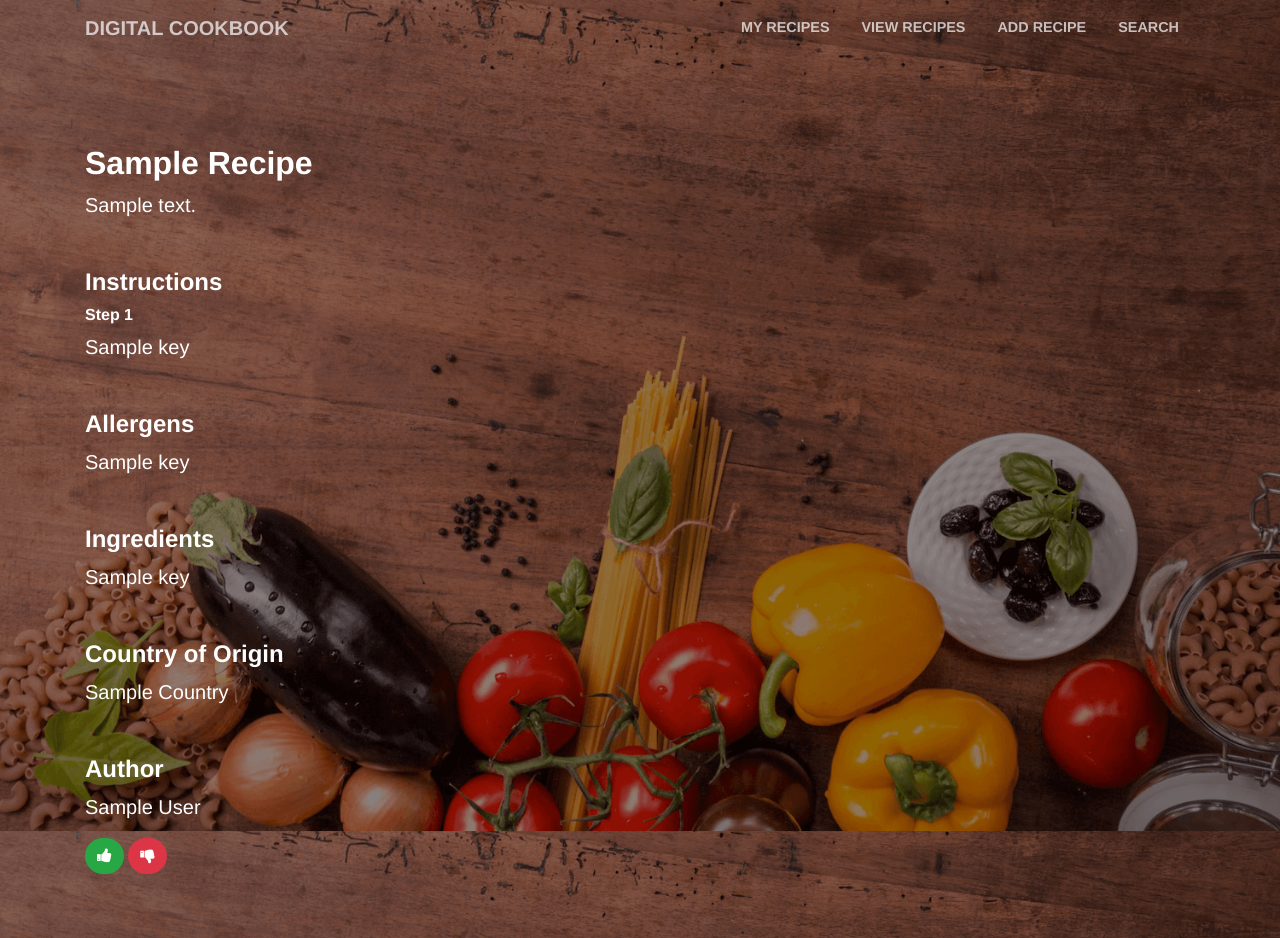
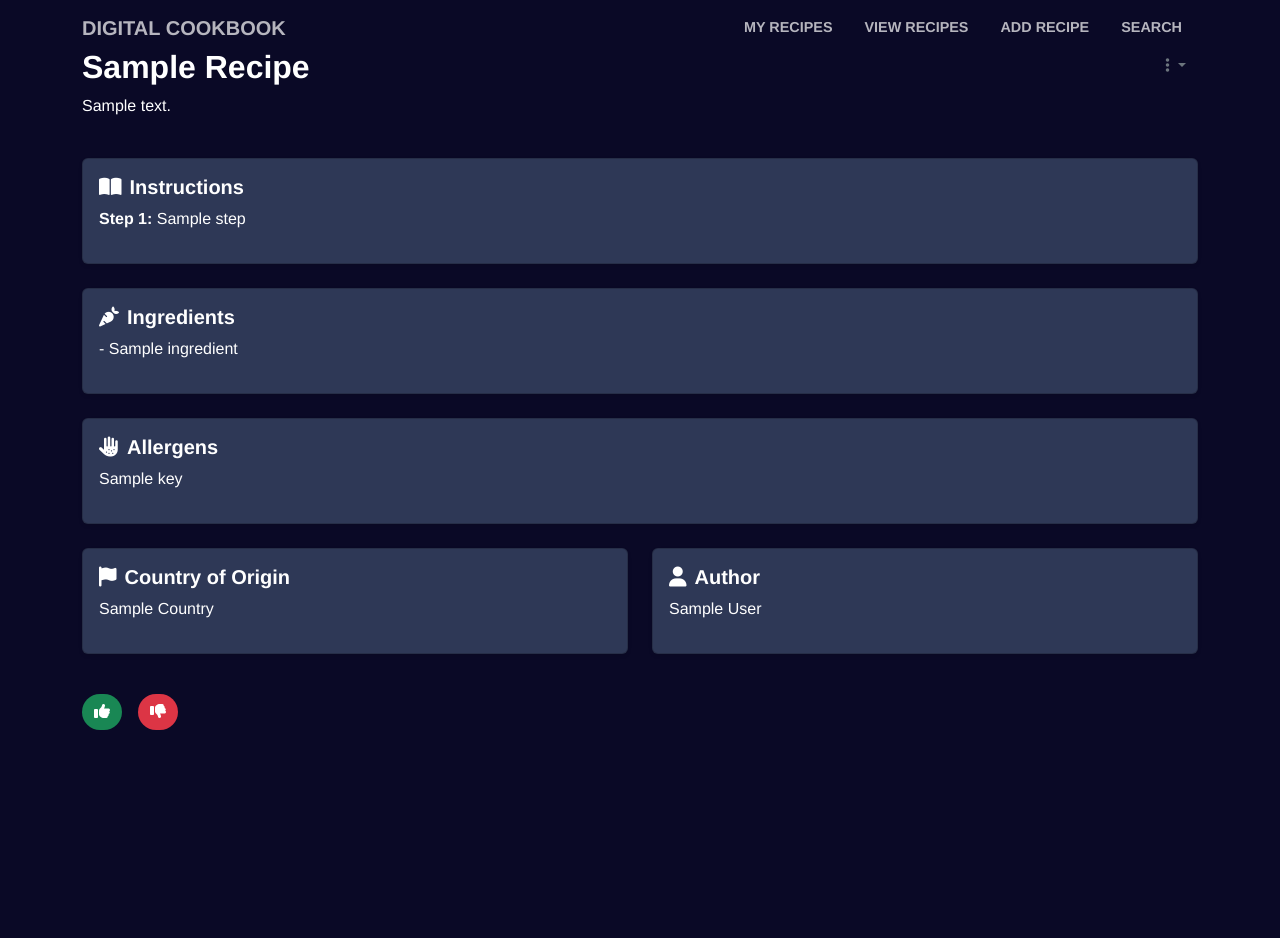
Before and after one commit to Nguyendacdien/ProjectC, a Flask app: a page that uses templates/base.html in a window 1280 px wide. After the commit the page ends 730 px from the top, so only its background shows below. Run offline with Flask 2, Linux system fonts and the light colour scheme; a database or web service that is not in the repository returns one stand-in record (values such as "Sample title"); some libraries are stand-ins or nearby versions.

Commit message:
Sua Template

```diff
--- a/app.py
+++ b/app.py
@@ -1,4 +1,5 @@
 import os
+import json
 from os import environ
 from flask import Flask, render_template, redirect, request, url_for, jsonify, flash
 from flask_pymongo import PyMongo, pymongo
@@ -130,16 +131,22 @@
 
     # Thêm điều kiện is_public: true vào các truy vấn sort
     sort_default = recipes.find({"is_public": True, '_id': {'$gte': last_id}}).sort([("_id", 1)]).limit(limit)
-    sort_country = recipes.find({"is_public": True, '_id': {'$gte': last_id}}).sort([("country", 1), ("name", 1)]).limit(limit)
     sort_name = recipes.find({"is_public": True, '_id': {'$gte': last_id}}).sort([("name", 1)]).limit(limit)
     sort_upvotes = recipes.find({"is_public": True, '_id': {'$gte': last_id}}).sort([("upvotes", pymongo.DESCENDING), ("name", 1)]).limit(limit)
     sort_downvotes = recipes.find({"is_public": True, '_id': {'$gte': last_id}}).sort([("downvotes", pymongo.DESCENDING), ("name", 1)]).limit(limit)
     sort_author = recipes.find({"is_public": True, '_id': {'$gte': last_id}}).sort([("author", 1), ("name", 1)]).limit(limit)
 
+    # Đọc dữ liệu từ countries.json
+    with open('data/countries.json', 'r', encoding='utf-8') as f:
+        countries_data = json.load(f)
+
+    # Lấy danh sách tên quốc gia (bỏ mục đầu tiên "Choose a Country of Origin")
+    countries = [country['name'] for country in countries_data if country['name'] != "Choose a Country of Origin"]
+
     return render_template("recipes.html", author=sort_author,
                            default=sort_default, name=sort_name, upvotes=sort_upvotes,
-                           downvotes=sort_downvotes, country=sort_country, url_list=url_list,
-                           pages=pages, username=username)
+                           downvotes=sort_downvotes, url_list=url_list,
+                           pages=pages, username=username, countries=countries)
 
 #tạo route my recipes
 @app.route('/<username>/my_recipes')
@@ -150,6 +157,7 @@
 
     recipes = mongo.db.recipes
     user_recipes = recipes.find({"author": username})
+
 
     return render_template("my_recipes.html", recipes=user_recipes, username=username)
 
--- a/static/css/creative.css
+++ b/static/css/creative.css
@@ -6,7 +6,8 @@
   height: 100%;
   margin: 0;
   padding: 0;
-  background: url('/static/img/header-min.png') no-repeat center center fixed;
+  /* background: url('/static/img/header-min.jpg') no-repeat center center fixed; */
+  background-color: #0A0926;
   -webkit-background-size: cover;
   -moz-background-size: cover;
   background-size: cover;
@@ -222,7 +224,7 @@
 .recipe-page {
   /* set padding */
 
-  padding-top: 5em;
+  padding-top: 00;
 
 }
 
--- a/templates/base.html
+++ b/templates/base.html
@@ -4,11 +4,13 @@
 <head>
   <!-- CSS -->
   <link rel="stylesheet" href="/static/css/bootstrap.css" />
-  <link href="https://stackpath.bootstrapcdn.com/font-awesome/4.7.0/css/font-awesome.min.css" rel="stylesheet">
+  <link href="https://cdn.jsdelivr.net/npm/bootstrap@5.3.0/dist/css/bootstrap.min.css" rel="stylesheet">
+  <script src="https://cdn.jsdelivr.net/npm/bootstrap@5.3.0/dist/js/bootstrap.bundle.min.js"></script>
 
   <!-- Fonts -->
   <link href='https://fonts.googleapis.com/css?family=Open+Sans|Merriweather:300italic,400italic,600italic,700italic,800italic,400,300,600,700,800' rel='stylesheet' type='text/css'>
-
+  <link rel="stylesheet" href="https://cdnjs.cloudflare.com/ajax/libs/font-awesome/6.0.0-beta3/css/all.min.css">
+  <link href="https://cdnjs.cloudflare.com/ajax/libs/font-awesome/6.4.0/css/all.min.css" rel="stylesheet">
 
   <!-- Plugin CSS -->
   <link rel="stylesheet" href="https://cdnjs.cloudflare.com/ajax/libs/magnific-popup.js/1.1.0/magnific-popup.css" />
--- a/templates/login.html
+++ b/templates/login.html
@@ -11,7 +11,7 @@
                     <h2 class="text-center mb-4 text-uppercase fw-bold">Login</h2>
                     <form method="POST">
                         <div class="mb-3">
-                            <label for="username" class="form-label">Username</label>
+                            <label for="username" class="form-label" color: black;>Username</label>
                             <div class="input-group">
                                 <span class="input-group-text"><i class="fas fa-user"></i></span>
                                 <input type="text" class="form-control" id="username" name="username" placeholder="Enter your username" required>
--- a/templates/view_recipe.html
+++ b/templates/view_recipe.html
@@ -1,76 +1,88 @@
-{% extends "base.html"%} {% block content %}
+{% extends "base.html" %}
 
-<div class="container-full-bg">
-    <div class="jumbotron ">
-        <div class="container">
-            <div class="row recipe-page topdiv" id="name">
-                <div class="col-lg-12 mx-auto">
-                    <h2 class="text ">
-                        <strong>{{recipe.name.title()}}</strong>
-                    </h2>
+{% block content %}
+<div class="container my-5">
+    <!-- Recipe Header -->
+    <div class="d-flex justify-content-between align-items-start mb-4">
+        <div>
+            <h2 class="fw-bold" style="color: #ffffff;">{{ recipe.name.title() }}</h2>
+            <p style="color: #ffffff;">{{ recipe.description }}</p>
         </div>
-                <div class="col-lg-12 mx-auto">
-                    <p class="text lead">
-                        {{recipe.description}}
-                    </p>
+        <!-- Màu xám #333333 -->
+        <!-- Dropdown Menu -->
+        <div class="dropdown">
+            <button class="btn btn-outline-secondary dropdown-toggle" type="button" data-bs-toggle="dropdown" aria-expanded="false">
+                <i class="fa fa-ellipsis-v"></i>
+            </button>
+            <ul class="dropdown-menu dropdown-menu-end" style="background-color: #333333;">
+                <li><a class="dropdown-item" href="{{ url_for('edit_recipe', username=username, recipe_id=recipe.recipeID) }}" style="color: #ffffff;" onmouseover="this.style.backgroundColor='#e9ecef'; this.style.color='#000000';" onmouseout="this.style.backgroundColor=''; this.style.color='#ffffff';">Edit</a></li>
+                <li><a class="dropdown-item" href="{{ url_for('delete_recipe', username=username, recipe_id=recipe.recipeID) }}" onclick="return confirm('Delete this recipe?')" style="color: #ffffff;" onmouseover="this.style.backgroundColor='#e9ecef'; this.style.color='#000000';" onmouseout="this.style.backgroundColor=''; this.style.color='#ffffff';">Delete</a></li>
+            </ul>
         </div>
     </div>
-            <div class="row viewdiv" id="instructions">
-                <div class='col-lg-12 mx-auto'>
-                    <h4><strong>Instructions</strong></h4>
-                    {% for key in recipe.instructions %}
-                    <h6><strong>Step {{loop.index}}</strong></h6>
-                    <p class="text lead"> {{ key }}</p>
+
+    <!-- Instructions -->
+    <div class="card mb-4 shadow-sm" style="background-color: #2E3856; color: #ffffff;">
+        <div class="card-body">
+            <h5 class="card-title"><i class="fa fa-book-open me-2"></i><strong>Instructions</strong></h5>
+            {% for step in recipe.instructions %}
+                <p><strong>Step {{ loop.index }}:</strong> {{ step }}</p>
             {% endfor %}
         </div>
     </div>
-            <div class="row viewdiv" id="allergens">
-                <div class='col-lg-12 mx-auto'>
-                    <h4><strong>Allergens</strong></h4>
-                    <p class="text lead">
-                        {% for key in recipe.allergens %} {{ key }} {% endfor %}
-                    </p>
-                </div>
-            </div>
 
-            <div class="row viewdiv" id="ingredients">
-                <div class='col-lg-12 mx-auto'>
-                    <h4><strong>Ingredients</strong></h4>
-                    <ul class="list-unstyled" id="ingredients-list">
-                        {% for key in recipe.ingredients %}
-                        <li class="text lead">{{ key }}</li>
+    <!-- Ingredients -->
+    <div class="card mb-4 shadow-sm" style="background-color: #2E3856; color: #ffffff;">
+        <div class="card-body">
+            <h5 class="card-title"><i class="fa fa-carrot me-2"></i><strong>Ingredients</strong></h5>
+            <ul class="list-unstyled">
+                {% for ingredient in recipe.ingredients %}
+                    <li>- {{ ingredient }}</li>
                 {% endfor %}
             </ul>
         </div>
     </div>
-            <div class="row viewdiv" id="country">
-                <div class="col-lg-12">
-                    <h4><strong>Country of Origin</strong></h4>
-                    <p class="text lead">{{recipe.country.title()}}</p>
+
+    <!-- Allergens -->
+    <div class="card mb-4 shadow-sm" style="background-color: #2E3856; color: #ffffff;">
+        <div class="card-body">
+            <h5 class="card-title"><i class="fa fa-allergies me-2"></i><strong>Allergens</strong></h5>
+            <p>{{ recipe.allergens | join(', ') }}</p>
         </div>
     </div>
-            <div class="row viewdiv" id="author">
-                <div class="col-lg-12">
-                    <h4><strong>Author</strong></h4>
-                    <p class="text lead">{{recipe.author.title()}}</p>
+
+    <!-- Country and Author -->
+    <div class="row">
+        <div class="col-md-6">
+            <div class="card mb-4 shadow-sm" style="background-color: #2E3856; color: #ffffff;">
+                <div class="card-body">
+                    <h5 class="card-title"><i class="fa fa-flag me-2"></i><strong>Country of Origin</strong></h5>
+                    <p>{{ recipe.country.title() }}</p>
                 </div>
             </div>
-            <div class="row">
-                <div class="col-6">
-                    <form method="POST" id="formUpvote">
-                        <input class="btn btn-success vote" type="submit" name="vote" value="upvote" hidden></input>
-                        <button class="btn btn-success" type="submit " name="vote" value="upvote"><i class="fa fa-thumbs-up"></i></button>
-                    </form>
-
-                    <form method="POST" id="formDownvote">
-                        <input class="btn btn-danger vote" type="submit " name="vote" value="downvote"><i class="fa fa-thumbs-down" hidden></i></input>
-                        <button class="btn btn-danger" type="submit " name="vote" value="downvote"><i class="fa fa-thumbs-down"></i></button>
-                    </form>
+        </div>
+        <div class="col-md-6">
+            <div class="card mb-4 shadow-sm" style="background-color: #2E3856; color: #ffffff;">
+                <div class="card-body">
+                    <h5 class="card-title"><i class="fa fa-user me-2"></i><strong>Author</strong></h5>
+                    <p>{{ recipe.author.title() }}</p>
                 </div>
             </div>
         </div>
     </div>
+
+    <!-- Voting Buttons -->
+    <div class="d-flex justify-content-start align-items-center gap-3 mt-3">
+        <form method="POST" id="formUpvote">
+            <button class="btn btn-success" type="submit" name="vote" value="upvote">
+                <i class="fa fa-thumbs-up"></i>
+            </button>
+        </form>
+        <form method="POST" id="formDownvote">
+            <button class="btn btn-danger" type="submit" name="vote" value="downvote">
+                <i class="fa fa-thumbs-down"></i>
+            </button>
+        </form>
     </div>
-<script src="/static/js/jquery.js"></script>
-
+</div>
 {% endblock %}
```
Also changed, not shown: other parts of static/css/creative.css (+49 -0 lines), templates/my_recipes.html (+34 -30 lines), templates/recipes.html (+207 -168 lines), 1 other file. Lines whose indentation alone changed are shown as unchanged.
